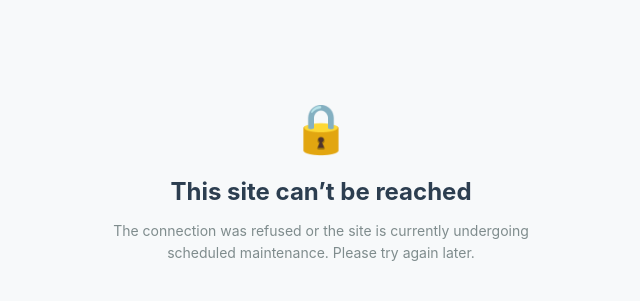
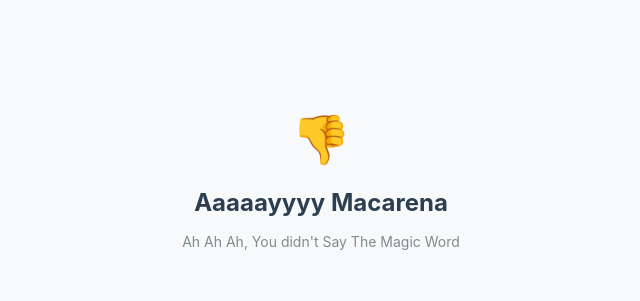
Before and after one commit to sauron-launcher/sauron-launcher.github.io, a plain HTML site: page index.html in a window 1280 px wide. Shown: the part 212-513 px from the top of the page, without its empty margins (319-959 px from the left). Drawn offline with Linux system fonts and the light colour scheme.

Commit message:
Update index.html

```diff
--- a/index.html
+++ b/index.html
@@ -40,9 +40,9 @@
 <body>
 
 <div class="container">
-    <div class="icon">🔒</div>
-    <h1>This site can’t be reached</h1>
-    <p>The connection was refused or the site is currently undergoing scheduled maintenance. Please try again later.</p>
+    <div class="icon">👎</div>
+    <h1>Aaaaayyyy Macarena</h1>
+    <p>Ah Ah Ah, You didn't Say The Magic Word</p>
 </div>
 
 </body>
```
